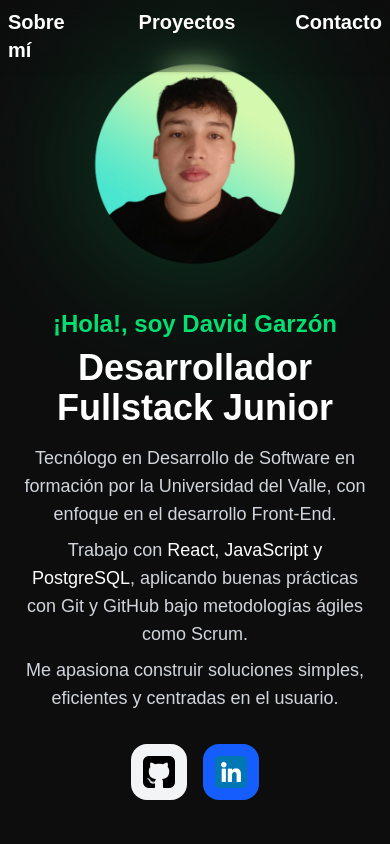
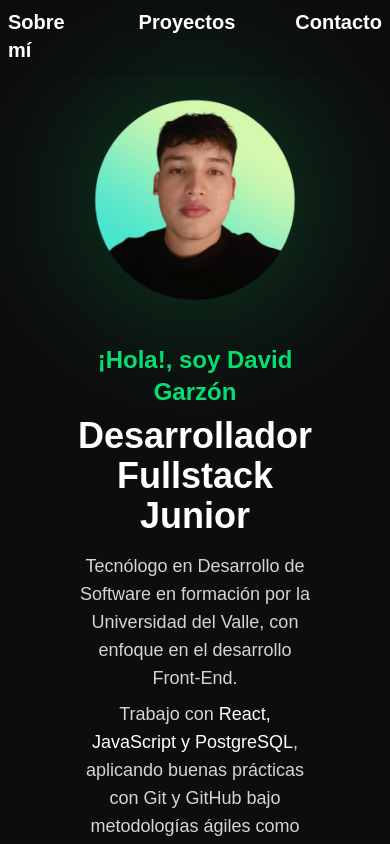
Before and after one commit to DavidGarzonDev/portafolio, a React (Vite) app: page / in a window 390 px wide. Shown: the top 844 px of the page. Built offline with nearby package versions, Linux system fonts and the light colour scheme; no server answers.

Commit message:
arreglando responsive en dispositivos

```diff
--- a/src/pages/About.jsx
+++ b/src/pages/About.jsx
@@ -6,7 +6,7 @@
 
 const About = () => {
     return (
-        <div className="min-h-screen flex items-center justify-center p-5">
+        <div className="min-h-screen flex items-center justify-center p-20   ">
             <div className="flex flex-col md:flex-row items-center gap-6 max-w-5xl w-full">
 
                 {/* Foto */}
```
